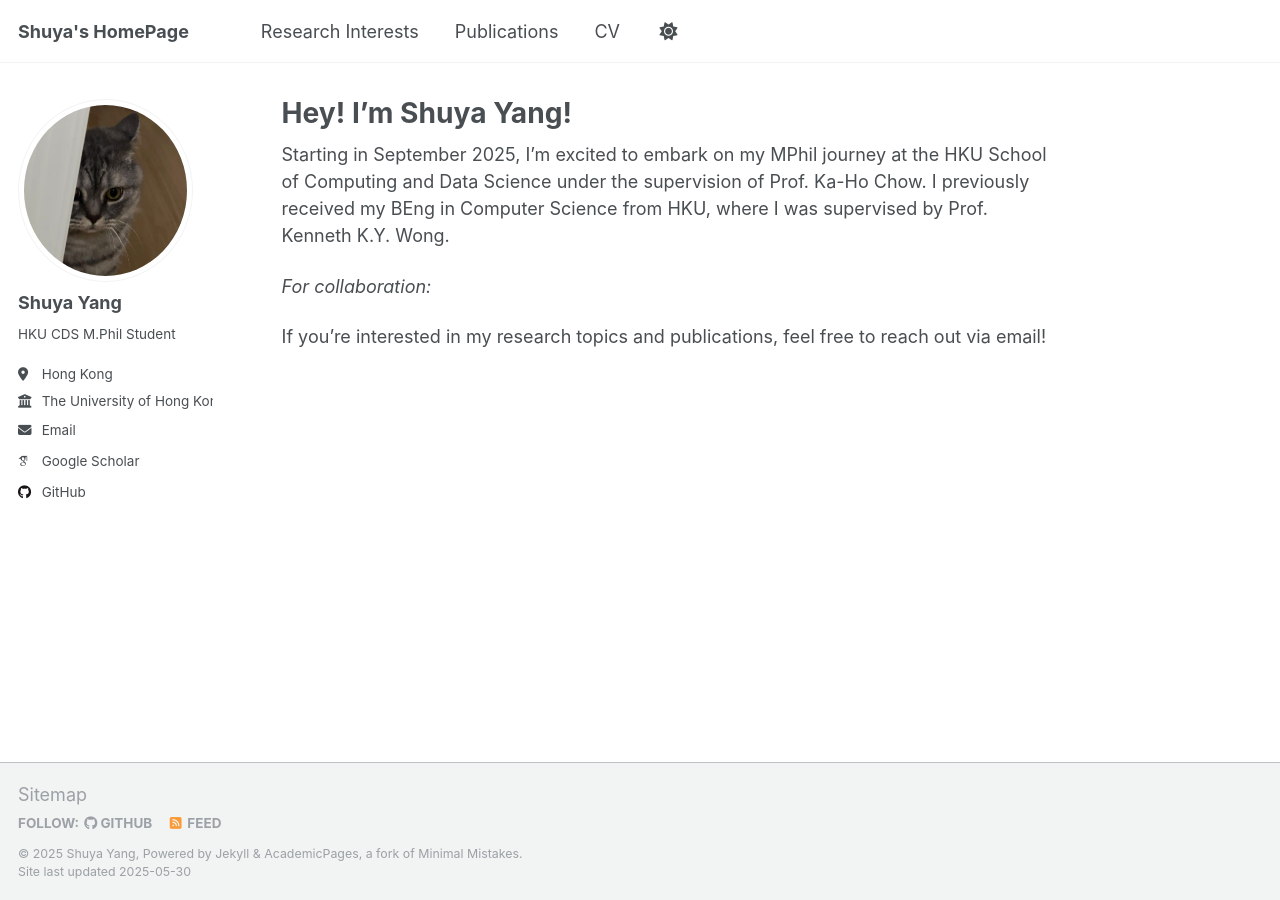
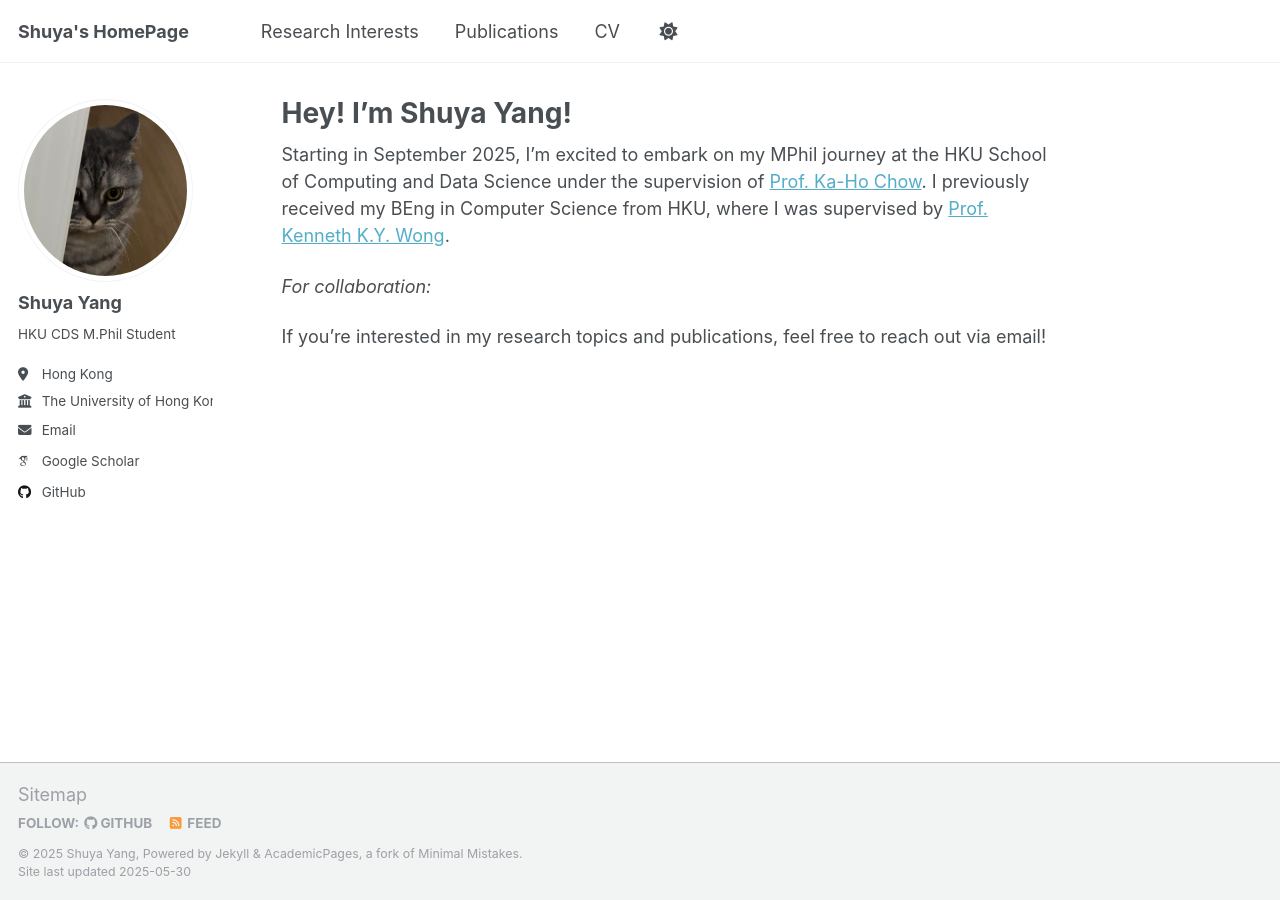
Before and after one commit to Shuya-9/Shuya-9.github.io, a Jekyll site: the page built from _pages/about.md, in a window 1280 px wide. Built offline with Jekyll 4.4.1, drawn with Linux system fonts in a browser that asks for light colours; some web fonts are replaced; part of the change alters nothing that is shown.

```diff
--- a/_pages/about.md
+++ b/_pages/about.md
@@ -7,7 +7,7 @@ redirect_from:
   - /about.html
 ---
 
-Starting in September 2025, I’m excited to embark on my MPhil journey at the HKU School of Computing and Data Science under the supervision of Prof. Ka-Ho Chow. I previously received my BEng in Computer Science from HKU, where I was supervised by Prof. Kenneth K.Y. Wong.
+Starting in September 2025, I’m excited to embark on my MPhil journey at the HKU School of Computing and Data Science under the supervision of [Prof. Ka-Ho Chow](https://khchow.com/). I previously received my BEng in Computer Science from HKU, where I was supervised by [Prof. Kenneth K.Y. Wong](https://i.cs.hku.hk/~kykwong/).
 
 *For collaboration:*
 
```
